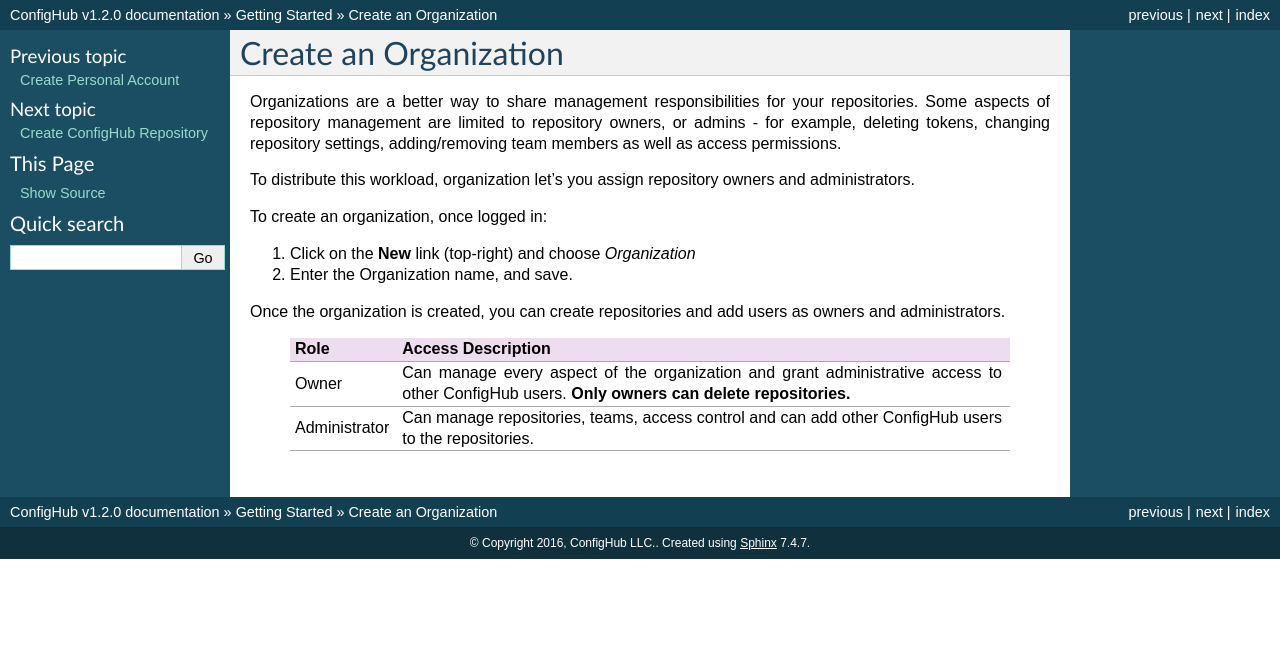
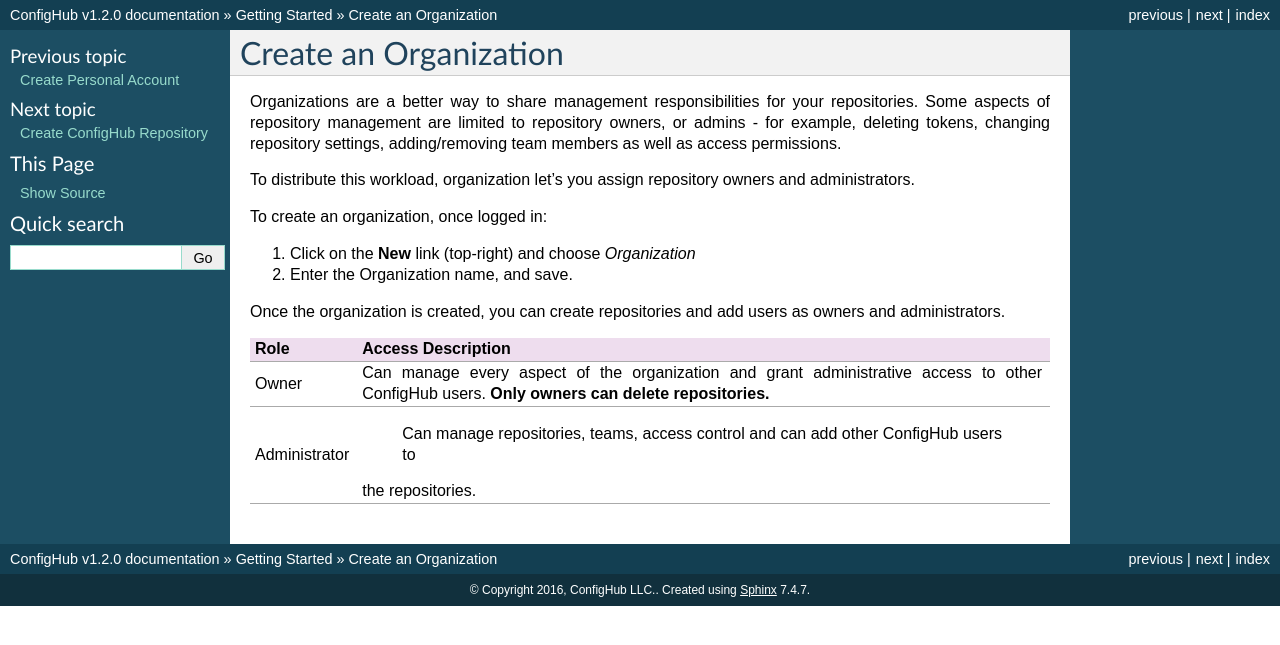
Before and after one commit to ConfigHubPub/Docs, a Sphinx documentation site: the page built from documentation/pages/getting_started/create_organization.rst, in a window 1280 px wide. Shown: the top 645 px of the page. Built offline with Sphinx 7.4.7, drawn with Linux system fonts in a browser that asks for light colours.

```diff
--- a/documentation/pages/getting_started/create_organization.rst
+++ b/documentation/pages/getting_started/create_organization.rst
@@ -18,13 +18,18 @@ To create an organization, once logged in:
 
 Once the organization is created, you can create repositories and add users as owners and administrators.
 
-   +---------------+--------------------------------------------------------+
-   | Role          | Access Description                                     |
-   +===============+========================================================+
-   | Owner         | Can manage every aspect of the organization and grant  |
-   |               | administrative access to other ConfigHub users.        |
-   |               | **Only owners can delete repositories.**               |
-   +---------------+--------------------------------------------------------+
-   | Administrator | Can manage repositories, teams, access control and can |
-   |               | add other ConfigHub users to the repositories.         |
-   +---------------+--------------------------------------------------------+
++---------------+--------------------------------+
+| Role          | Access Description             |
++===============+================================+
+| Owner         | Can manage every aspect of the |
+|               | organization and grant         |
+|               | administrative access to other |
+|               | ConfigHub users.               |
+|               | **Only owners can delete**     |
+|               | **repositories.**              |
++---------------+--------------------------------+
+| Administrator | Can manage repositories, teams,|
+|               | access control and can         |
+|               | add other ConfigHub users to   |
+|               |the repositories.               |
++---------------+--------------------------------+
```
